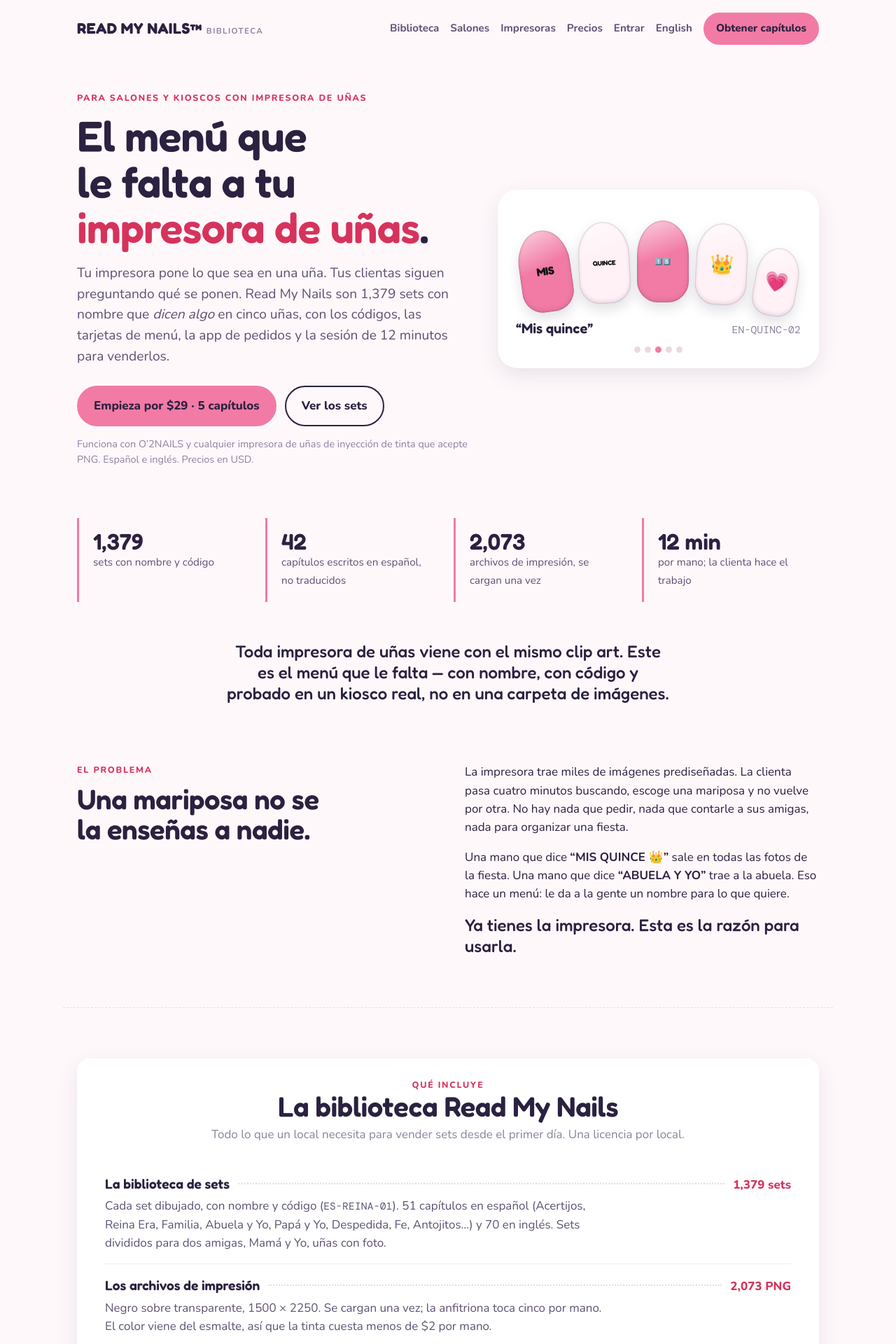
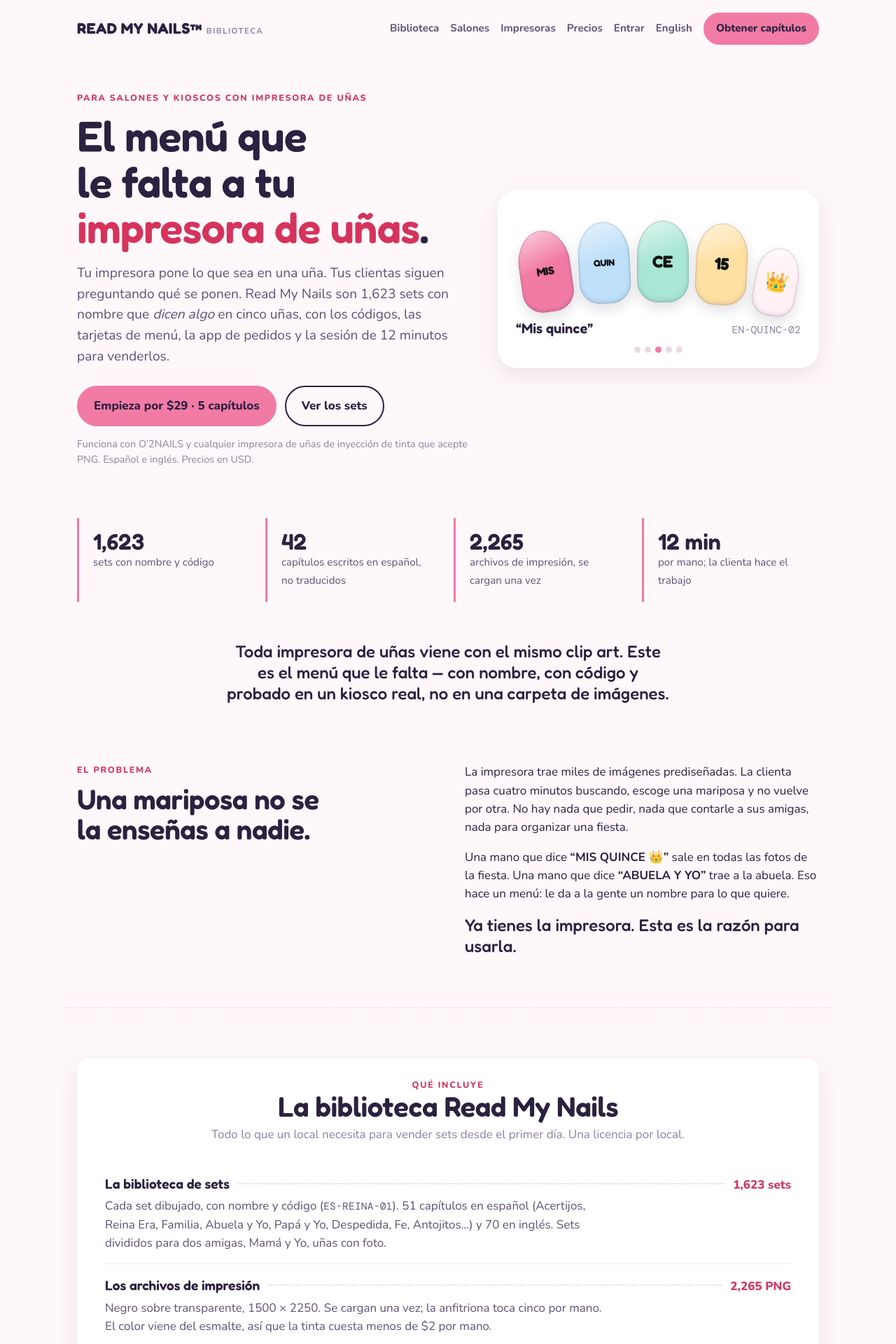
Before and after one commit to PeptideReport/read-my-nails, a Next.js app: page /es in a window 1280 px wide. Shown: the top 1920 px of the page at 70% size. Built offline with nearby package versions, Linux system fonts and the light colour scheme; no server answers.

Commit message:
Spanish homepage: sync hero sets to rebuilt layouts; counts 1,623 / 143 / 2,265

```diff
--- a/app/es/page.js
+++ b/app/es/page.js
@@ -5,23 +5,23 @@
 
 export const metadata = {
   title: 'Read My Nails — el menú que le falta a tu impresora de uñas',
-  description: '1,379 sets de nail art que dicen algo, en español e inglés. Códigos, tarjetas de menú, app de pedidos y la sesión de 12 minutos, para salones y kioscos con impresora de uñas.',
+  description: '1,623 sets de nail art que dicen algo, en español e inglés. Códigos, tarjetas de menú, app de pedidos y la sesión de 12 minutos, para salones y kioscos con impresora de uñas.',
   alternates: { canonical: '/es', languages: { en: '/', es: '/es' } },
 };
 
 const HERO = [
-  { n: ['TÚ|', 'PUEDES|pink', '💪|', '✨|pink', '💗|'], a: 'Tú puedes', c: 'ES-INSPI-01' },
+  { n: ['TÚ|pink', 'PUE|sky', 'DES|mint', '💪|', '✨|'], a: 'Tú puedes', c: 'ES-INSPI-01' },
   { n: ['R|pink', 'E|', 'I|pink', 'N|', 'A|pink'], a: 'Reina', c: 'ES-REINA-01' },
-  { n: ['MIS|pink', 'QUINCE|', '1️⃣5️⃣|pink', '👑|', '💗|'], a: 'Mis quince', c: 'EN-QUINC-02' },
+  { n: ['MIS|pink', 'QUIN|sky', 'CE|mint', '15|sun', '👑|'], a: 'Mis quince', c: 'EN-QUINC-02' },
   { n: ['👁️|', 'ALÁ|sun', '👁️|', 'ALÁ|sun', '🙏|'], a: 'Ojalá, ojalá', c: 'ES-ACERT-01' },
   { n: ['🐝|sun', 'U|', 'TI|', 'FUL|', '✨|sun'], a: 'Bee-U-tiful', c: 'EN-PUZZL-02' },
 ];
 const SAMPLES = [
   { n: ['👁️|', 'ALÁ|sun', '👁️|', 'ALÁ|sun', '🙏|'], a: 'Ojalá, ojalá', c: 'ES-ACERT-01' },
-  { n: ['MIS|pink', 'QUINCE|', '1️⃣5️⃣|pink', '👑|', '💗|'], a: 'Mis quince', c: 'EN-QUINC-02' },
+  { n: ['MIS|pink', 'QUIN|sky', 'CE|mint', '15|sun', '👑|'], a: 'Mis quince', c: 'EN-QUINC-02' },
   { n: ['R|pink', 'E|', 'I|pink', 'N|', 'A|pink'], a: 'Reina', c: 'ES-REINA-01' },
   { n: ['GRAD|sun', '🎓|', '2026|sun', '🎉|', '✨|'], a: 'Graduación 2026', c: 'EN-OCCAS-01' },
-  { n: ['MOM|', 'IS|', 'MY|', 'BFF|pink', '💗|'], a: 'Mom is my BFF', c: 'EN-MOM-06' },
+  { n: ['MOM|pink', 'IS|', 'MY|', 'BFF|pink', '💗|'], a: 'Mom is my BFF', c: 'EN-MOM-06' },
   { n: ['NOT|ink', 'A|', 'PHASE|ink', '🖤|', '🖤|ink'], a: 'Not a phase', c: 'EN-ALT-01' },
 ];
 
@@ -34,7 +34,7 @@
           <div>
             <p className="eyebrow">Para salones y kioscos con impresora de uñas</p>
             <h1 style={{ margin: '12px 0 18px' }}>El menú que le falta a tu <span>impresora de uñas</span>.</h1>
-            <p className="lede">Tu impresora pone lo que sea en una uña. Tus clientas siguen preguntando qué se ponen. Read My Nails son 1,379 sets con nombre que <em>dicen algo</em> en cinco uñas, con los códigos, las tarjetas de menú, la app de pedidos y la sesión de 12 minutos para venderlos.</p>
+            <p className="lede">Tu impresora pone lo que sea en una uña. Tus clientas siguen preguntando qué se ponen. Read My Nails son 1,623 sets con nombre que <em>dicen algo</em> en cinco uñas, con los códigos, las tarjetas de menú, la app de pedidos y la sesión de 12 minutos para venderlos.</p>
             <div className="cta" style={{ marginTop: 26 }}>
               <a className="btn pink" href="#pricing">Empieza por $29 · 5 capítulos</a>
               <a className="btn ghost" href="/library#es">Ver los sets</a>
@@ -46,9 +46,9 @@
 
         <section className="wrap" style={{ paddingBottom: 56 }}>
           <div className="stats">
-            <div className="stat"><b>1,379</b><span>sets con nombre y código</span></div>
+            <div className="stat"><b>1,623</b><span>sets con nombre y código</span></div>
             <div className="stat"><b>42</b><span>capítulos escritos en español, no traducidos</span></div>
-            <div className="stat"><b>2,073</b><span>archivos de impresión, se cargan una vez</span></div>
+            <div className="stat"><b>2,265</b><span>archivos de impresión, se cargan una vez</span></div>
             <div className="stat"><b>12 min</b><span>por mano; la clienta hace el trabajo</span></div>
           </div>
         </section>
@@ -77,8 +77,8 @@
             <h2>La biblioteca Read My Nails</h2>
             <p className="sub">Todo lo que un local necesita para vender sets desde el primer día. Una licencia por local.</p>
             <ul className="menu">
-              <li><span className="name">La biblioteca de sets</span><span className="dots" /><span className="tag">1,379 sets</span><p className="what">Cada set dibujado, con nombre y código (<span className="mono">ES-REINA-01</span>). 51 capítulos en español (Acertijos, Reina Era, Familia, Abuela y Yo, Papá y Yo, Despedida, Fe, Antojitos…) y 70 en inglés. Sets divididos para dos amigas, Mamá y Yo, uñas con foto.</p></li>
-              <li><span className="name">Los archivos de impresión</span><span className="dots" /><span className="tag">2,073 PNG</span><p className="what">Negro sobre transparente, 1500 × 2250. Se cargan una vez; la anfitriona toca cinco por mano. El color viene del esmalte, así que la tinta cuesta menos de $2 por mano.</p></li>
+              <li><span className="name">La biblioteca de sets</span><span className="dots" /><span className="tag">1,623 sets</span><p className="what">Cada set dibujado, con nombre y código (<span className="mono">ES-REINA-01</span>). 51 capítulos en español (Acertijos, Reina Era, Familia, Abuela y Yo, Papá y Yo, Despedida, Fe, Antojitos…) y 70 en inglés. Sets divididos para dos amigas, Mamá y Yo, uñas con foto.</p></li>
+              <li><span className="name">Los archivos de impresión</span><span className="dots" /><span className="tag">2,265 PNG</span><p className="what">Negro sobre transparente, 1500 × 2250. Se cargan una vez; la anfitriona toca cinco por mano. El color viene del esmalte, así que la tinta cuesta menos de $2 por mano.</p></li>
               <li><span className="name">La app de pedidos</span><span className="dots" /><span className="tag">con tu nombre</span><p className="what">La clienta escoge y personaliza en la tablet y recibe un código de cinco letras y un QR. El teléfono de la anfitriona muestra la cola con los cinco archivos y el esmalte. Hoja del día, exportar CSV, reservas de fiestas.</p></li>
               <li><span className="name">El generador de sets</span><span className="dots" /><span className="tag">cualquier frase</span><p className="what">Escribe lo que ella quiere. Se reparte en cinco uñas, eliges el esmalte, y los archivos bajan en el mismo formato de la biblioteca.</p></li>
               <li><span className="name">El libro</span><span className="dots" /><span className="tag">140 páginas</span><p className="what">Cada set con su código, español e inglés. Imprime uno para el mostrador.</p></li>
@@ -92,7 +92,7 @@
 
         <section className="wrap section">
           <p className="eyebrow">De la biblioteca</p>
-          <h2 style={{ margin: '10px 0 28px' }}>Seis de los 1,379.</h2>
+          <h2 style={{ margin: '10px 0 28px' }}>Seis de los 1,623.</h2>
           <div className="samples">
             {SAMPLES.map(s => <a className="sample setlink" href={'/s/' + s.c} key={s.c}><Hand set={s} small /><div className="hand-meta"><span className="ans">“{s.a}”</span><span className="code mono">{s.c}</span></div></a>)}
           </div>
@@ -117,7 +117,7 @@
             <div className="plan"><h3>Inicio</h3><div className="price">$29<small> una vez</small></div><ul><li><b>5 créditos de capítulo</b> &mdash; elige cinco</li><li>Archivos en el formato de tu impresora, códigos, hojas de receta</li><li>Libro, tarjetas, guion de sesión</li><li>Luego $9.99/mes por un capítulo nuevo cada mes, si quieres</li></ul><PickPlan plan="start">Elegir Inicio</PickPlan></div>
             <div className="plan best"><span className="save">La mayoría</span><h3>Salón</h3><div className="price">$59<small> /mes</small></div><ul><li><b>2 créditos de capítulo cada mes</b></li><li>La app de pedidos en tu propia dirección</li><li>El generador: cualquier frase, cinco archivos</li><li>En el directorio; las clientas te envían sets desde este sitio</li></ul><PickPlan plan="salon" className="btn pink sm">Elegir Salón</PickPlan></div>
             <div className="plan"><h3>Multi-local</h3><div className="price">$149<small> /mes</small></div><ul><li>Todo lo de Salón, hasta 3 locales</li><li><b>6 créditos cada mes</b>, compartidos</li><li>Cada uno con su kiosco, PIN y página</li><li>Una sola factura</li></ul><PickPlan plan="multi">Elegir Multi</PickPlan></div>
-            <div className="plan"><h3>Biblioteca completa</h3><div className="price">$699<small> una vez</small></div><ul><li><b>Todos los capítulos</b> &mdash; 123 capítulos, 1,379 sets, 2,073 archivos</li><li>Tuya para siempre, una descarga</li><li>Añade $9.99/mes para recibir los capítulos nuevos</li><li>Solo archivos &mdash; la app es el plan Salón</li></ul><PickPlan plan="library">Elegir Biblioteca</PickPlan></div>
+            <div className="plan"><h3>Biblioteca completa</h3><div className="price">$699<small> una vez</small></div><ul><li><b>Todos los capítulos</b> &mdash; 143 capítulos, 1,623 sets, 2,265 archivos</li><li>Tuya para siempre, una descarga</li><li>Añade $9.99/mes para recibir los capítulos nuevos</li><li>Solo archivos &mdash; la app es el plan Salón</li></ul><PickPlan plan="library">Elegir Biblioteca</PickPlan></div>
           </div>
           <Subscribe lang="es" />
           <p className="muted" style={{ marginTop: 16, fontSize: '0.95rem' }}>¿Un capítulo más? <b>$14.99</b> cada uno, o <b>tres por $35</b>, desde tu panel. Los créditos duran 12 meses; los capítulos que reclamas nunca caducan. Cancela cuando quieras desde tu panel.</p>
```
